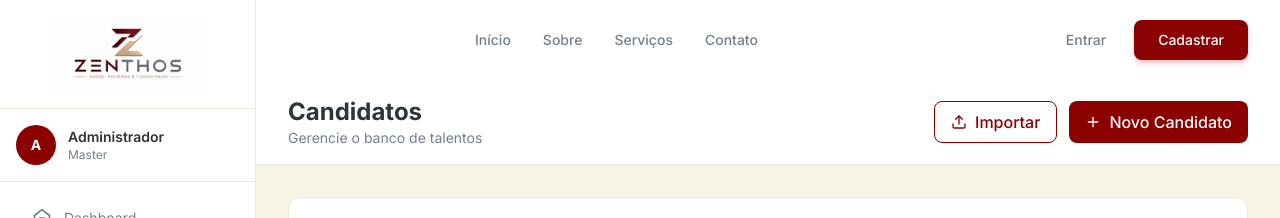
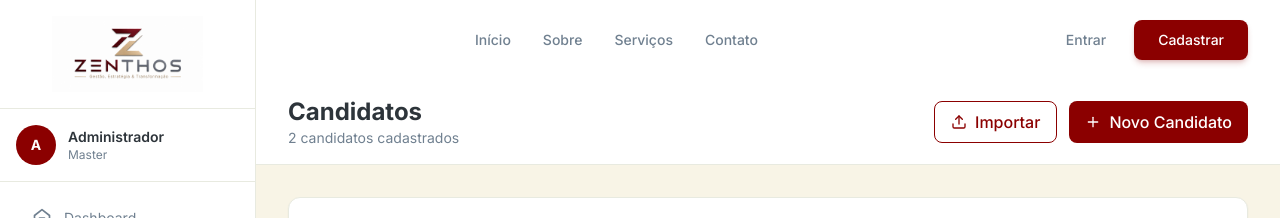
Before and after one commit to trivoroficial/consult_recruit, a Next.js app: page /admin/candidatos in a window 1280 px wide. Shown: the top 218 px of the page. Built offline with nearby package versions, Linux system fonts and the light colour scheme; sample sign-in values are in the browser's storage; a web font is replaced by a local one.

Commit message:
Enhance candidatos loading and initialization logic
Added loading state and improved initial candidatos handling.

```diff
--- a/src/app/(dashboard)/admin/candidatos/page.tsx
+++ b/src/app/(dashboard)/admin/candidatos/page.tsx
@@ -6,21 +6,27 @@ import { SidebarAdmin } from '@/components/dashboard/SidebarAdmin'
 import { DashboardFooter } from '@/components/dashboard/DashboardFooter'
 import { Users, Plus, Search, Edit, Trash2, Eye, X, Save, Upload } from 'lucide-react'
 
-const initialCandidatos = [
-  { id: 1, nome: 'João Silva', cidade: 'Uberlândia/MG', status: 'Disponível', score: 94 },
-  { id: 2, nome: 'Maria Santos', cidade: 'Uberlândia/MG', status: 'Em processo', score: 87 },
-]
-
 export default function AdminCandidatos() {
   const router = useRouter()
-  const [candidatos, setCandidatos] = useState(initialCandidatos)
+  const [candidatos, setCandidatos] = useState<any[]>([])
   const [search, setSearch] = useState('')
   const [editando, setEditando] = useState<number | null>(null)
   const [editForm, setEditForm] = useState({ nome: '', cidade: '', status: 'Disponível', score: 0 })
+  const [loading, setLoading] = useState(true)
 
   useEffect(() => {
     const saved = localStorage.getItem('zenthos_candidatos')
-    if (saved) setCandidatos(JSON.parse(saved))
+    if (saved) {
+      setCandidatos(JSON.parse(saved))
+    } else {
+      const initial = [
+        { id: 1, nome: 'João Silva', cidade: 'Uberlândia/MG', status: 'Disponível', score: 94 },
+        { id: 2, nome: 'Maria Santos', cidade: 'Uberlândia/MG', status: 'Em processo', score: 87 },
+      ]
+      setCandidatos(initial)
+      localStorage.setItem('zenthos_candidatos', JSON.stringify(initial))
+    }
+    setLoading(false)
   }, [])
 
   const saveCandidatos = (data: typeof candidatos) => {
@@ -56,6 +62,17 @@ export default function AdminCandidatos() {
     c.cidade.toLowerCase().includes(search.toLowerCase())
   )
 
+  if (loading) {
+    return (
+      <div className="min-h-screen bg-[#F8F4E6] flex flex-col">
+        <SidebarAdmin />
+        <div className="flex-1 ml-64 flex items-center justify-center">
+          <div className="text-[#8B0000] text-xl">Carregando...</div>
+        </div>
+      </div>
+    )
+  }
+
   return (
     <div className="min-h-screen bg-[#F8F4E6] flex flex-col">
       <SidebarAdmin />
@@ -64,7 +81,7 @@ export default function AdminCandidatos() {
         <header className="bg-white border-b border-[#E8EAE0] px-8 py-4 flex items-center justify-between">
           <div>
             <h1 className="text-2xl font-bold text-[#2D343A]">Candidatos</h1>
-            <p className="text-sm text-[#708090]">Gerencie o banco de talentos</p>
+            <p className="text-sm text-[#708090]">{candidatos.length} candidatos cadastrados</p>
           </div>
           <div className="flex gap-3">
             <button className="px-4 py-2 border border-[#8B0000] text-[#8B0000] rounded-lg hover:bg-[#8B0000] hover:text-white transition font-medium flex items-center gap-2">
@@ -153,6 +170,12 @@ export default function AdminCandidatos() {
                 </tbody>
               </table>
             </div>
+
+            {filtered.length === 0 && (
+              <div className="text-center py-8 text-[#708090]">
+                Nenhum candidato encontrado.
+              </div>
+            )}
           </div>
         </div>
 
```
